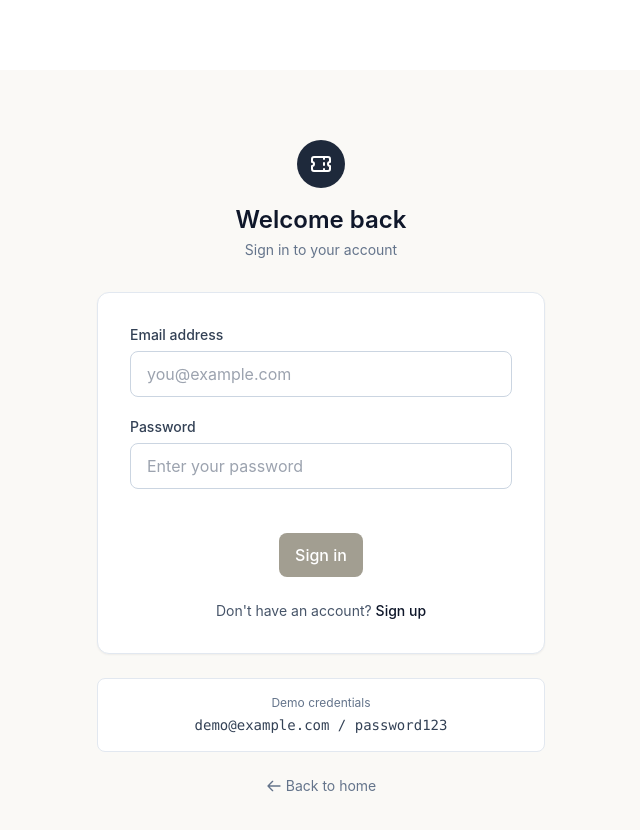
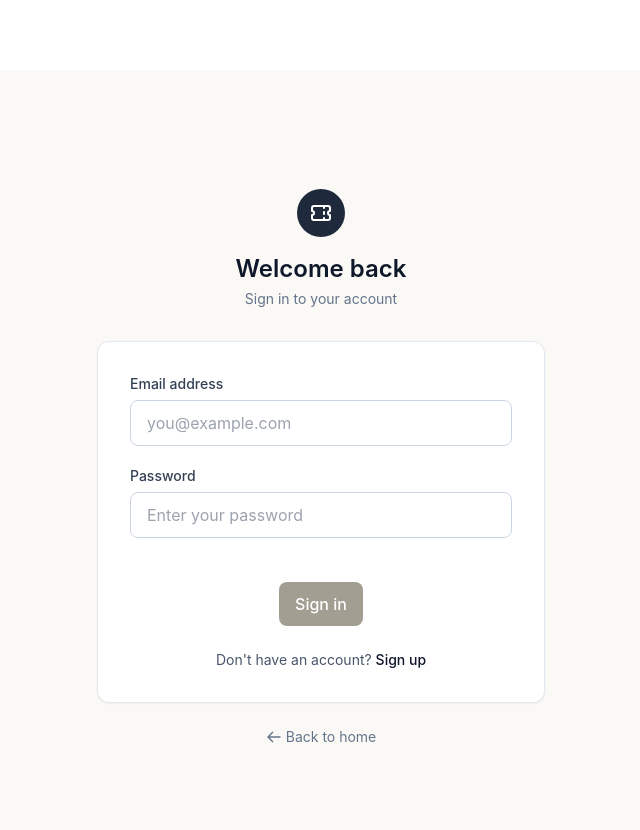
Before and after one commit to StanzTheDev/vue-ticket, a Vue app: page /login in a window 1280 px wide. Shown: the top 830 px of the page, without its empty margins (319-959 px from the left). Built offline with nearby package versions, Linux system fonts and the light colour scheme.

Commit message:
Remove demo credentials from LoginPage
Removed demo credentials section from LoginPage.

```diff
--- a/src/pages/LoginPage.vue
+++ b/src/pages/LoginPage.vue
@@ -64,12 +64,6 @@
         </div>
       </div>
 
-      <div class="mt-6 p-4 bg-white rounded-lg border border-slate-200 text-center">
-        <p class="text-xs text-slate-500 mb-1">Demo credentials</p>
-        <p class="text-sm text-slate-700 font-mono">
-          demo@example.com / password123
-        </p>
-      </div>
 
       <div class="text-center mt-6">
         <router-link to="/" class="text-slate-500 hover:text-slate-700 text-sm inline-flex items-center gap-1">
```
